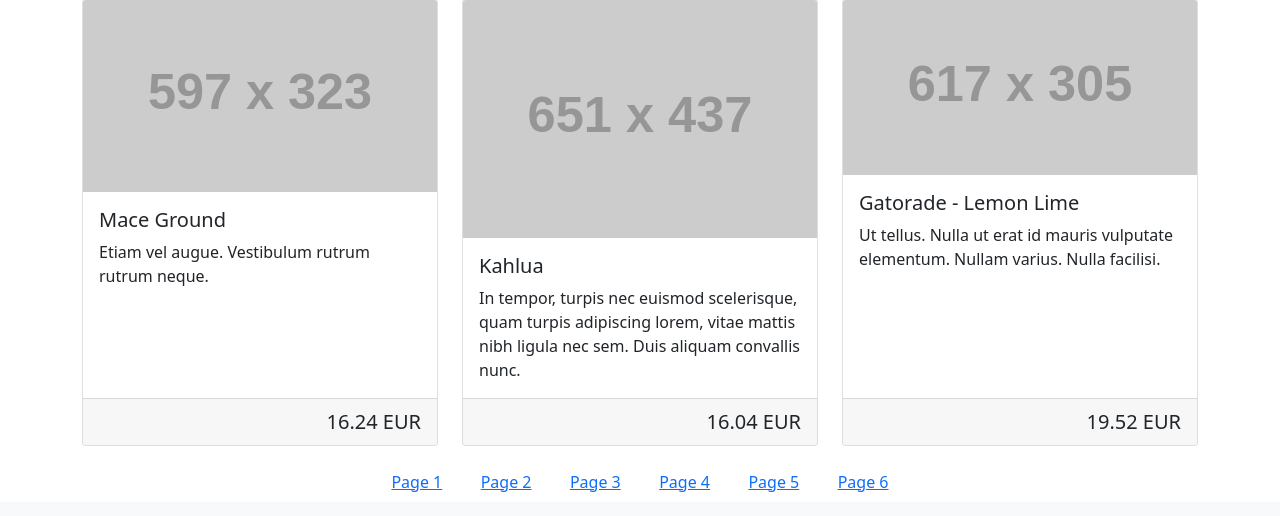
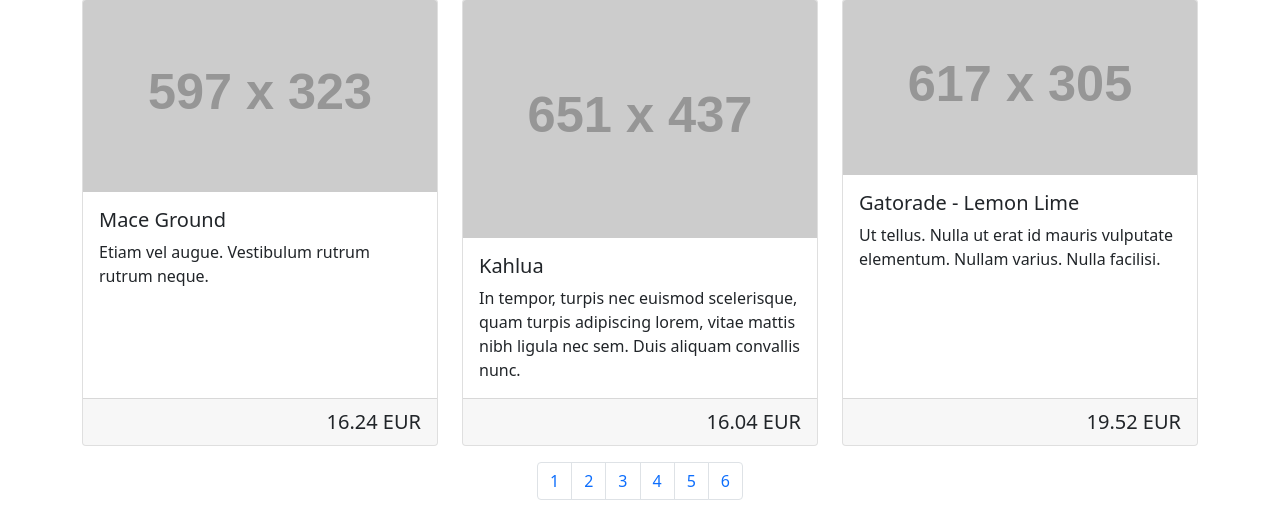
Before and after one commit to rbr0uwers/Petship, a PHP site: page / in a window 1280 px wide. Shown: the part 1377-1893 px from the top of the page. Before the commit the page ends 1869 px from the top, so only its background shows below. Run offline with PHP 8.4, Linux system fonts and the light colour scheme; data comes from the database, SQL or seed files in the repository; grey boxes labelled with a size stand in for pictures from a placeholder-image service; some libraries are stand-ins or nearby versions.

Commit message:
switched to bootstrap pagination

```diff
--- a/components/dish_cards.php
+++ b/components/dish_cards.php
@@ -38,14 +38,16 @@
             }
         ?>
     </div>
-    <div class="d-flex justify-content-evenly mx-auto w-50 mt-3">
+    <nav aria-label="Page navigation">
+        <ul class="pagination justify-content-center mt-3">
         <?php
             $numberOfLinks = floor($row_count/$item_size) + 1;
             for ($i = 0; $i < $numberOfLinks; $i++) {
                 $index = $i*$item_size;
                 $page = $i+1;
-                echo '<a class="m-2" href="index.php?show='.$index.'">Page '.$page.'</a>';
+                echo '<li class="page-item"><a class="page-link" href="index.php?show='.$index.'">'.$page.'</a></li>';
             }
         ?>
-    </div>
+        </ul>
+    </nav>
 </div>
```
